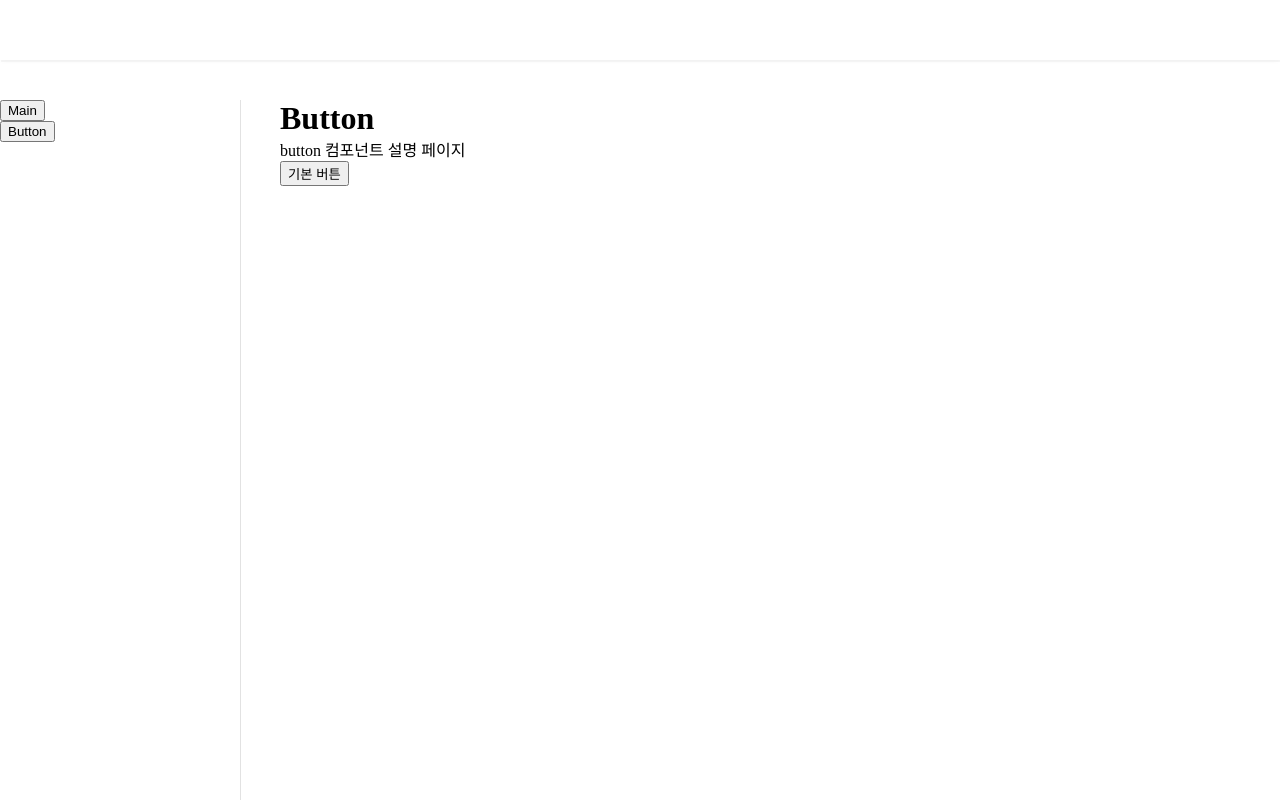
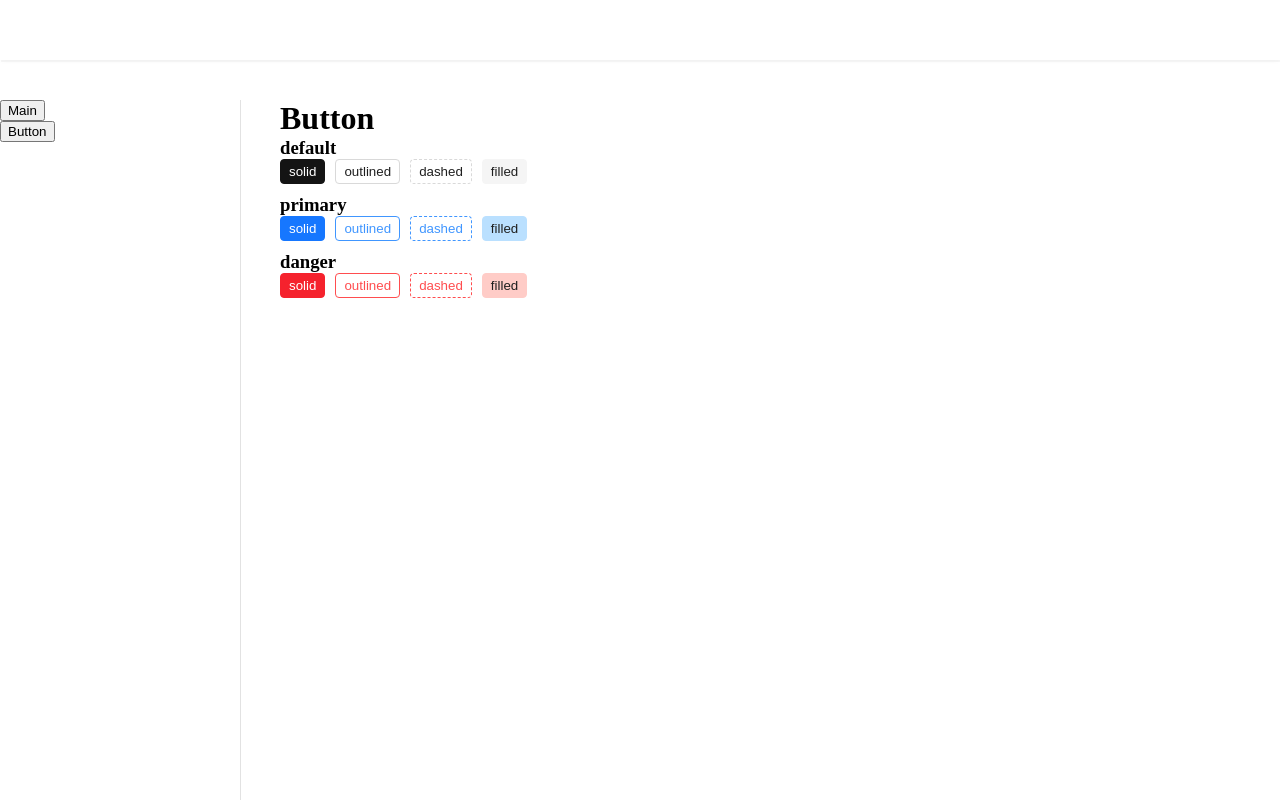
Before and after one commit to nuuuri/ui, a React (Vite) app: page /button in a window 1280 px wide. Built offline with nearby package versions, Linux system fonts and the light colour scheme.

Commit message:
[feat] Button 추가

```diff
--- a/src/components/Button.tsx
+++ b/src/components/Button.tsx
@@ -1,7 +1,163 @@
+import { CSSProperties, MouseEventHandler } from 'react';
+
+import { css } from '@emotion/react';
+import styled from '@emotion/styled';
+
+type ButtonColors = 'default' | 'primary' | 'danger';
+type ButtonVariant = 'solid' | 'outlined' | 'dashed' | 'filled';
+
 interface ButtonProps {
-  children: string;
+  color?: ButtonColors;
+  variant?: ButtonVariant;
+  disabled?: boolean;
+  children?: string;
+  onClick?: MouseEventHandler<HTMLButtonElement>;
+  style?: CSSProperties;
 }
 
-export default function Button({ children }: ButtonProps) {
-  return <button>{children}</button>;
+const defaultStyle = css`
+  padding: 4px 8px;
+  border-radius: 4px;
+  color: var(--ant-gray-11);
+  cursor: pointer;
+`;
+
+const buttonColors = {
+  default: 'gray',
+  primary: 'blue',
+  danger: 'red',
+};
+
+const Solid = styled.button<{ color: ButtonColors }>`
+  ${defaultStyle}
+
+  color: var(--ant-gray-1);
+
+  ${(props) => {
+    if (props.color === 'default') {
+      return css`
+        background: var(--ant-gray-12);
+        border: 1px solid var(--ant-gray-12);
+
+        :hover {
+          background: var(--ant-gray-8);
+        }
+        :active {
+          background: var(--ant-gray-12);
+        }
+      `;
+    }
+
+    return css`
+      background: var(--ant-${buttonColors[props.color]}-6);
+      border: 1px solid var(--ant-${buttonColors[props.color]}-6);
+
+      :hover {
+        background: var(--ant-${buttonColors[props.color]}-4);
+      }
+      :active {
+        background: var(--ant-${buttonColors[props.color]}-7);
+      }
+    `;
+  }}
+`;
+
+const Filled = styled.button<{ color: ButtonColors }>`
+  ${defaultStyle}
+
+  ${(props) => {
+    if (props.color === 'default') {
+      return css`
+        background: var(--ant-gray-3);
+        border: 1px solid var(--ant-gray-3);
+
+        :hover {
+          background: var(--ant-gray-4);
+        }
+        :active {
+          background: var(--ant-gray-5);
+        }
+      `;
+    }
+
+    return css`
+      background: var(--ant-${buttonColors[props.color]}-2);
+      border: 1px solid var(--ant-${buttonColors[props.color]}-2);
+
+      :hover {
+        background: var(--ant-${buttonColors[props.color]}-3);
+      }
+      :active {
+        background: var(--ant-${buttonColors[props.color]}-4);
+      }
+    `;
+  }}
+`;
+
+const Outlined = styled.button<{ color: ButtonColors }>`
+  ${defaultStyle}
+
+  background: var(--ant-gray-1);
+
+  ${(props) => {
+    if (props.color === 'default') {
+      return css`
+        border: 1px solid var(--ant-gray-5);
+
+        :hover {
+          border: 1px solid var(--ant-blue-5);
+          color: var(--ant-blue-5);
+        }
+        :active {
+          border: 1px solid var(--ant-blue-7);
+          color: var(--ant-blue-7);
+        }
+      `;
+    }
+
+    return css`
+      border: 1px solid var(--ant-${buttonColors[props.color]}-5);
+      color: var(--ant-${buttonColors[props.color]}-5);
+
+      :hover {
+        border: 1px solid var(--ant-${buttonColors[props.color]}-3);
+        color: var(--ant-${buttonColors[props.color]}-3);
+      }
+      :active {
+        border: 1px solid var(--ant-${buttonColors[props.color]}-7);
+        color: var(--ant-${buttonColors[props.color]}-7);
+      }
+    `;
+  }}
+`;
+
+const Dashed = styled(Outlined)`
+  &,
+  :hover,
+  :active {
+    border-style: dashed;
+  }
+`;
+
+export default function Button({
+  color = 'default',
+  variant = 'outlined',
+  disabled = false,
+  children,
+  onClick,
+  style,
+}: ButtonProps) {
+  const props = {
+    color: color,
+    disabled: disabled,
+    onClick: onClick,
+    style: style,
+  };
+
+  return {
+    solid: <Solid {...props}>{children}</Solid>,
+    outlined: <Outlined {...props}>{children}</Outlined>,
+    dashed: <Dashed {...props}>{children}</Dashed>,
+    filled: <Filled {...props}>{children}</Filled>,
+  }[variant];
 }
--- a/src/pages/button/index.tsx
+++ b/src/pages/button/index.tsx
@@ -1,11 +1,61 @@
+import styled from '@emotion/styled';
+
 import Button from '@components/Button';
+
+const Box = styled.div`
+  display: flex;
+  gap: 10px;
+  margin-bottom: 10px;
+`;
 
 export default function ButtonPage() {
   return (
     <div>
-      button 컴포넌트 설명 페이지
-      <br />
-      <Button>기본 버튼</Button>
+      <h3>default</h3>
+      <Box>
+        <Button color="default" variant="solid">
+          solid
+        </Button>
+        <Button color="default" variant="outlined">
+          outlined
+        </Button>
+        <Button color="default" variant="dashed">
+          dashed
+        </Button>
+        <Button color="default" variant="filled">
+          filled
+        </Button>
+      </Box>
+      <h3>primary</h3>
+      <Box>
+        <Button color="primary" variant="solid">
+          solid
+        </Button>
+        <Button color="primary" variant="outlined">
+          outlined
+        </Button>
+        <Button color="primary" variant="dashed">
+          dashed
+        </Button>
+        <Button color="primary" variant="filled">
+          filled
+        </Button>
+      </Box>
+      <h3>danger</h3>
+      <Box>
+        <Button color="danger" variant="solid">
+          solid
+        </Button>
+        <Button color="danger" variant="outlined">
+          outlined
+        </Button>
+        <Button color="danger" variant="dashed">
+          dashed
+        </Button>
+        <Button color="danger" variant="filled">
+          filled
+        </Button>
+      </Box>
     </div>
   );
 }
```
